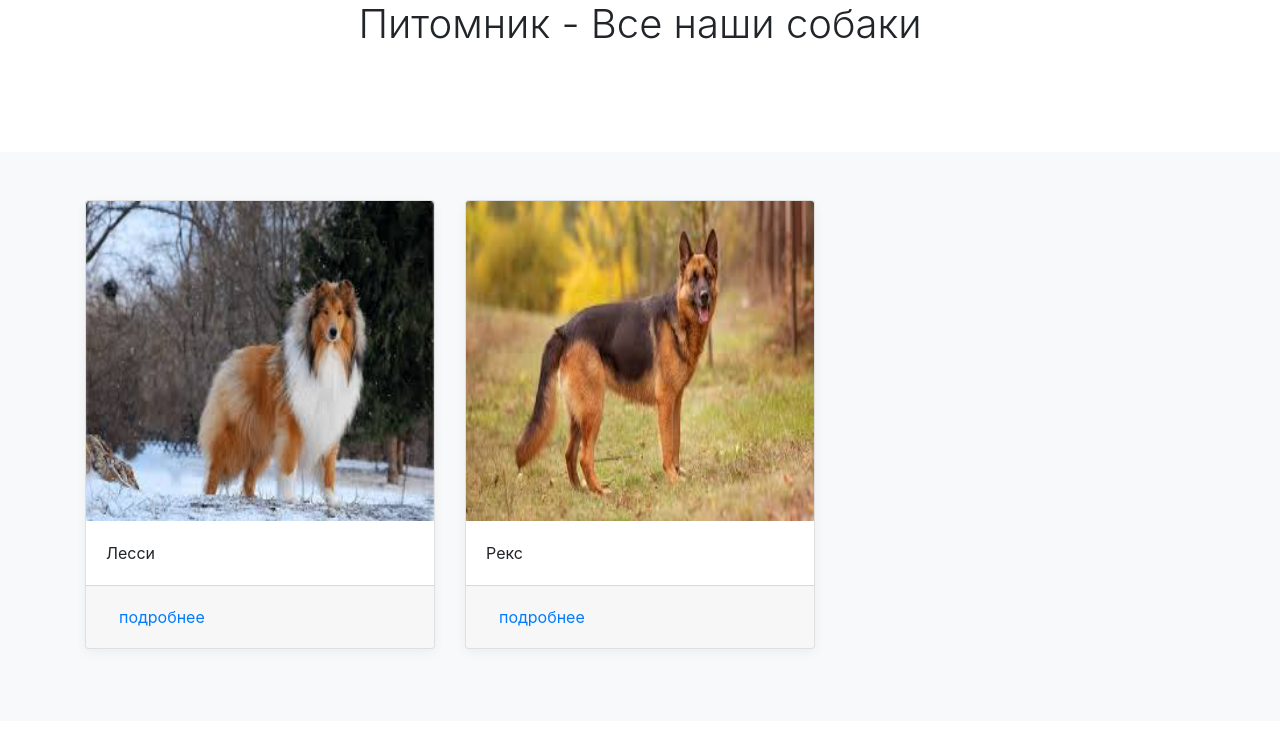
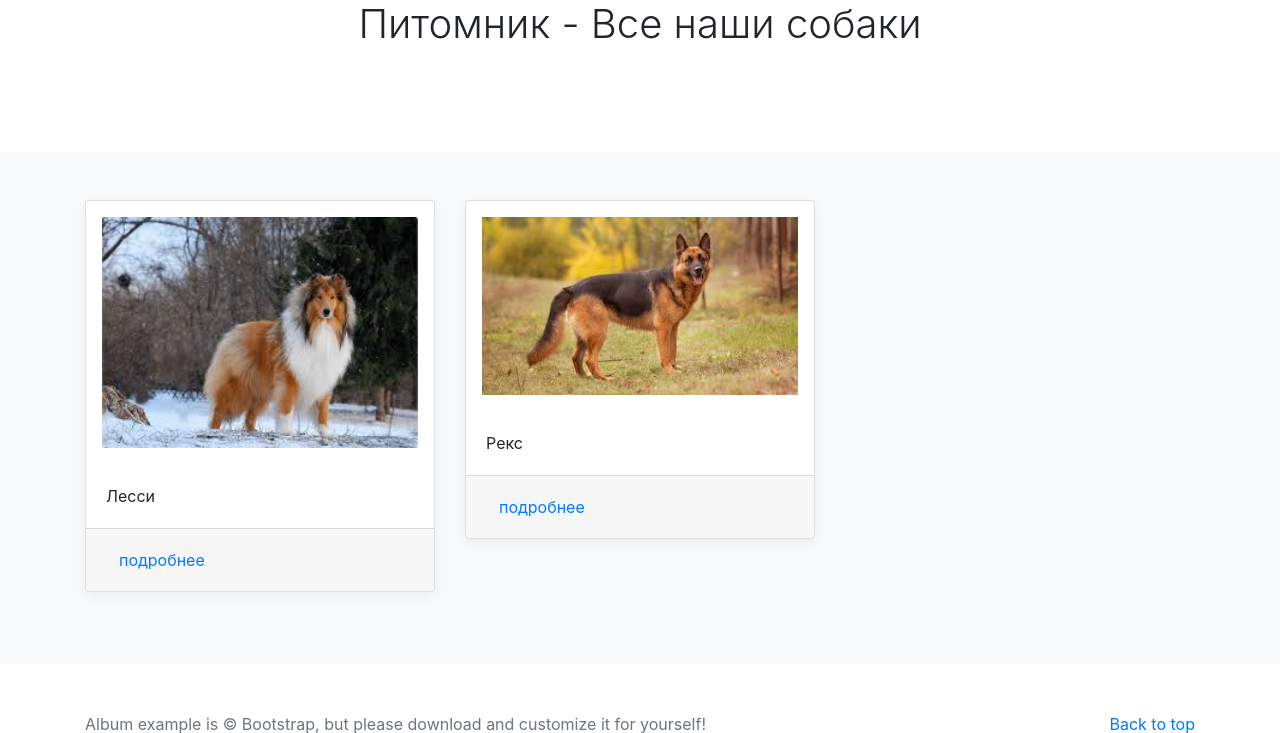
Before and after one commit to Rolllab/cDogsProject, a Django app: page /dogs/ in a window 1280 px wide. Shown: the part 152-885 px from the top of the page. Run offline with Django 5.2, Linux system fonts and the light colour scheme; data comes from the database, SQL or seed files in the repository; parts of the project's set-up code (start-up, migrations or seed data) failed here and were passed over; some libraries are stand-ins or nearby versions.

Commit message:
К фото добавлен padding

```diff
--- a/dogs/templates/dogs/create_update.html
+++ b/dogs/templates/dogs/create_update.html
@@ -11,7 +11,7 @@
                     Добавление собаки
                 {% endif %}
             </div>
-            <img class="card-img-top" src="{{ object.photo|dogs_media }}" width="300" height="400" alt="Card image cap">
+            <img class="card-img-top p-3" src="{{ object.photo|dogs_media }}" width=100% height=100% alt="Card image cap">
             <div class="card-body">
                 {% csrf_token %}
                 {{ form.as_p }}
--- a/dogs/templates/dogs/detail.html
+++ b/dogs/templates/dogs/detail.html
@@ -3,7 +3,7 @@
 {% block content %}
 <div class="col-md-4">
     <div class="card mb-4 box-shadow">
-        <img class="card-img-top" src="{{ object.photo|dogs_media }}" width="300" height="320" alt="Card image cap">
+        <img class="card-img-top p-3" src="{{ object.photo|dogs_media }}" width=100% height="100% alt="Card image cap">
         <div class="card-body">
             <p class="card-text">Кличка: {{ object.name|title }}</p>
             <span class="text-muted">Дата рождения: {{ object.birth_date|default:"-" }}</span><br><hr>
--- a/dogs/templates/dogs/dogs.html
+++ b/dogs/templates/dogs/dogs.html
@@ -5,7 +5,7 @@
     {% for object in object_list %}
     <div class="col-md-4">
         <div class="card mb-4 box-shadow">
-            <img class="card-img-top" src="{{ object.photo|dogs_media }}" width="300" height="320" alt="Card image cap">
+            <img class="card-img-top p-3" src="{{ object.photo|dogs_media }}" width=100% height=100% alt="Card image cap">
             <div class="card-body">
                 <p class="card-text">{{ object.name|title }}</p>
             </div>
```
